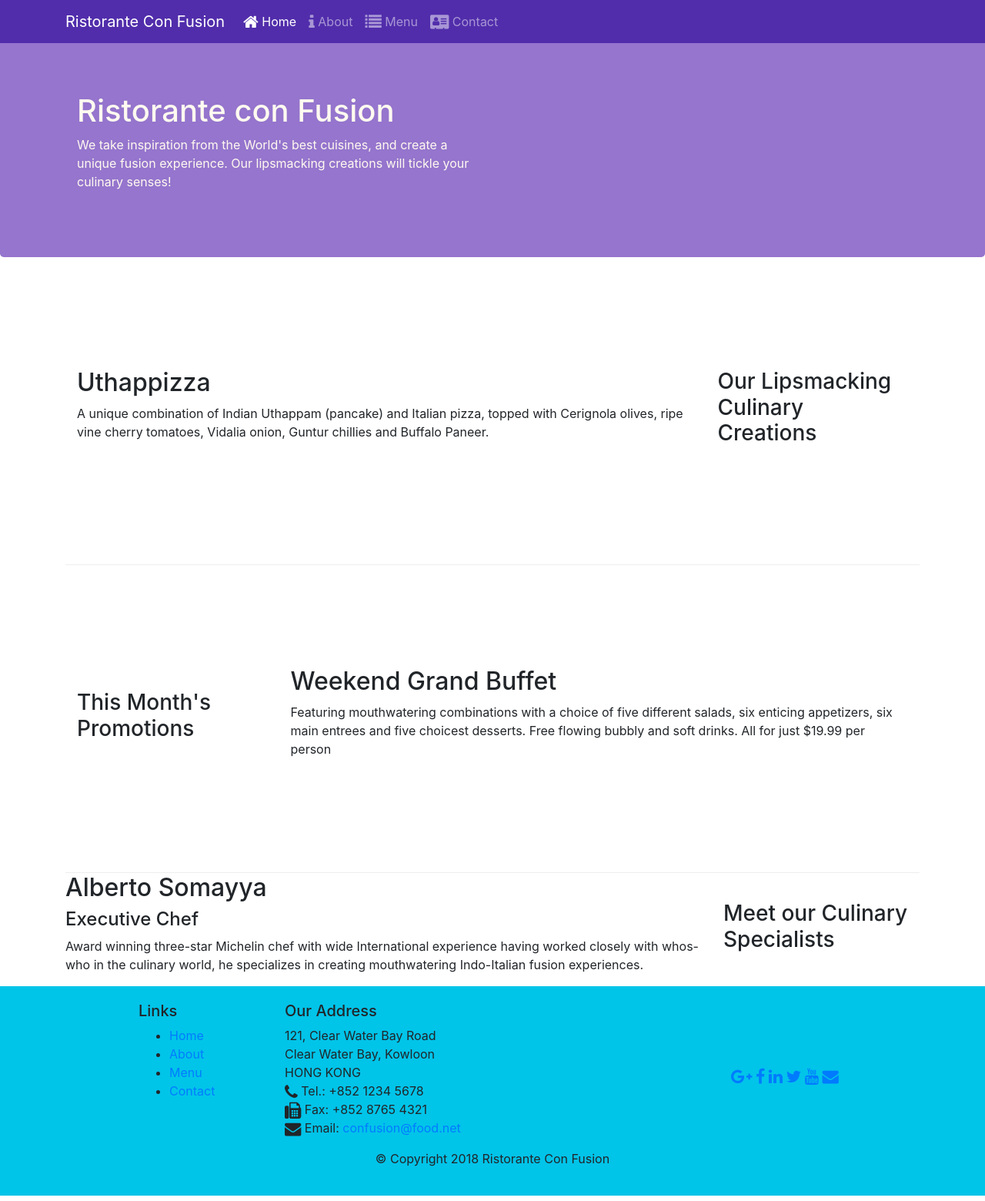
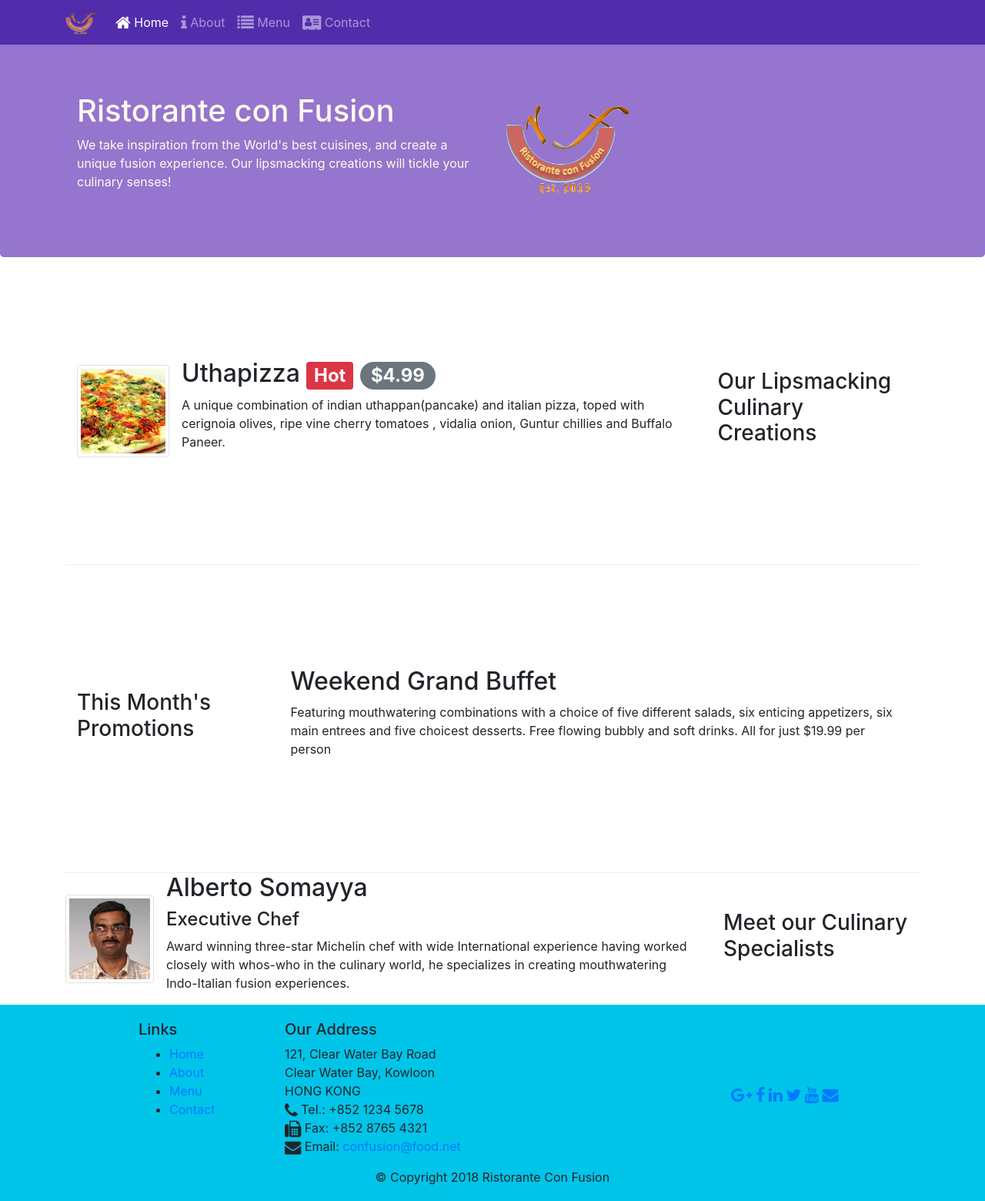
Before and after one commit to jareenn97197/project, a website: page index.html in a window 1280 px wide. Shown: the whole page at 77% size. Drawn offline with nearby package versions, Linux system fonts and the light colour scheme.

Commit message:
Alerting User

```diff
--- a/index.html
+++ b/index.html
@@ -21,7 +21,7 @@
                     <button class="navbar-toggler" type="button" data-toggle="collapse" data-target="#Navbar">
                         <span class="navbar-toggler-icon"></span>
                     </button>
-                    <a class="navbar-brand" href="#">Ristorante Con Fusion</a>
+                    <a class="navbar-brand" href="#"><img src="img/logo.png" height="30" width="41"></a>
             <div class="collapse navbar-collapse" id="Navbar">
                     <ul class="navbar-nav mr-auto">
                         <li class="nav-item active"><a class="nav-link" href="#"><span class="fa fa-home fa-lg"></span> Home</a></li>
@@ -40,7 +40,8 @@
                     <h1>Ristorante con Fusion</h1>
                     <p>We take inspiration from the World's best cuisines, and create a unique fusion experience. Our lipsmacking creations will tickle your culinary senses!</p>
                 </div>
-                <div class="col-12 col-sm">
+                <div class="col-12 col-sm align-self-center">
+                        <img src="img/logo.png" class="img-fluid">
                 </div>
             </div>
         </div>
@@ -54,8 +55,17 @@
                 <h3>Our Lipsmacking Culinary Creations</h3>
             </div>
             <div class="col col-sm order-sm-first col-md">
-                <h2>Uthappizza</h2>
-                <p>A unique combination of Indian Uthappam (pancake) and Italian pizza, topped with Cerignola olives, ripe vine cherry tomatoes, Vidalia onion, Guntur chillies and Buffalo Paneer.</p>
+                <div class="media">
+                    <img class="d-flex mr-3 img-thumbnail align-self-center"
+                    src="img/uthappizza.png" alt="uthappizza">
+                    <div class="media-body">
+                        <h2 class="mt-0">Uthapizza <span class="badge badge-danger">Hot</span> <span class="badge badge-pill badge-secondary">
+                            $4.99</span></h2>
+
+                            <p class="d-none d-sm-block">A unique combination of indian uthappan(pancake) and italian pizza, toped with
+                            cerignoia olives, ripe vine cherry tomatoes , vidalia onion, Guntur chillies and Buffalo Paneer. </p>
+                    </div>
+                </div>
             </div>
         </div>
 
@@ -75,9 +85,16 @@
                 <h3>Meet our Culinary Specialists</h3>
             </div>
             <div class="col col-sm order-sm-first col-md">
-                <h2>Alberto Somayya</h2>
-                <h4>Executive Chef</h4>
-                <p>Award winning three-star Michelin chef with wide International experience having worked closely with whos-who in the culinary world, he specializes in creating mouthwatering Indo-Italian fusion experiences. </p>
+                <div class="media">
+                    <img class="d-flex mr-3 img-thumbnail align-self-center"
+                    src="img/alberto.png" alt="alberto">
+                <div class="media-body">
+                        <h2 class="mt-0">Alberto Somayya</h2>
+                        <h4>Executive Chef</h4>
+                        <p>Award winning three-star Michelin chef with wide International experience having worked closely with whos-who in the culinary world, he specializes in creating mouthwatering Indo-Italian fusion experiences. </p>
+                </div>
+                </div>
+
             </div>
         </div>
     </div>
```
Also changed, not shown: aboutus.html (+3 -2 lines), contactus.html (+3 -2 lines), img/alberto.png (added), img/buffet.png (added), img/logo.png (added), img/uthappizza.png (added).
